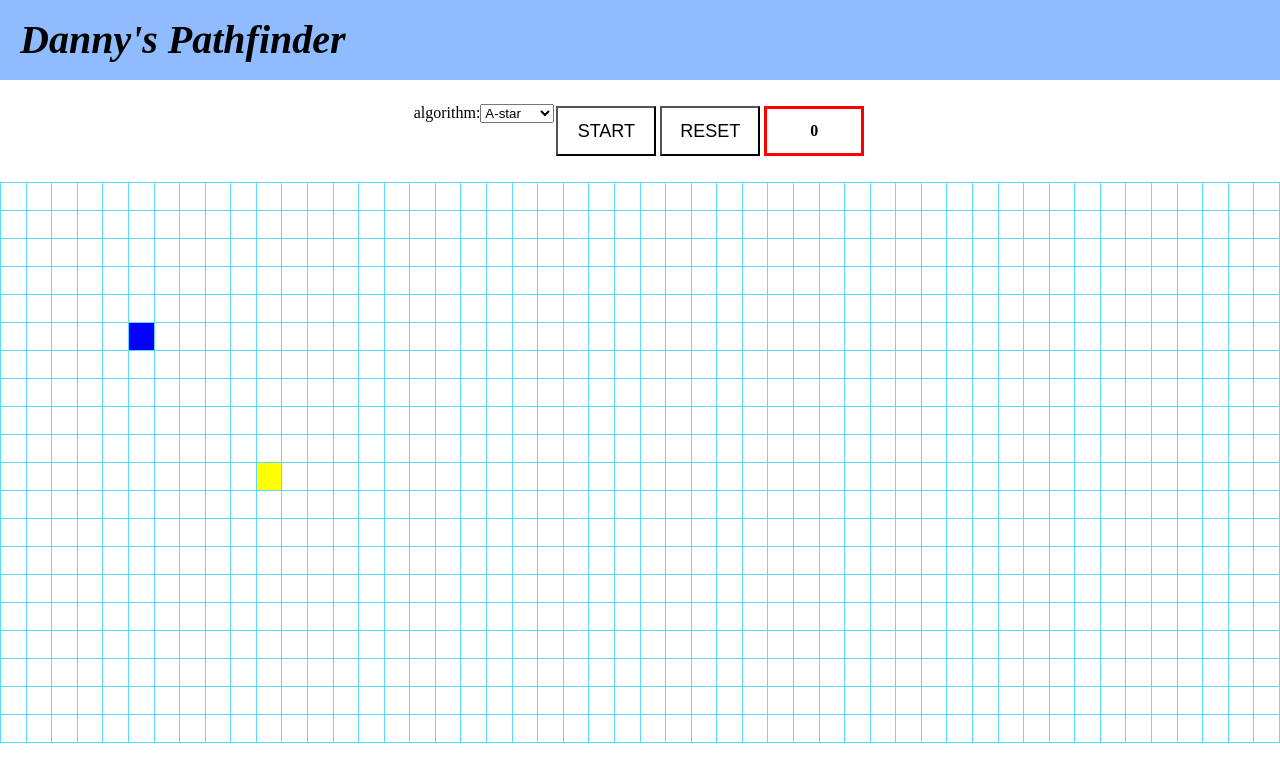
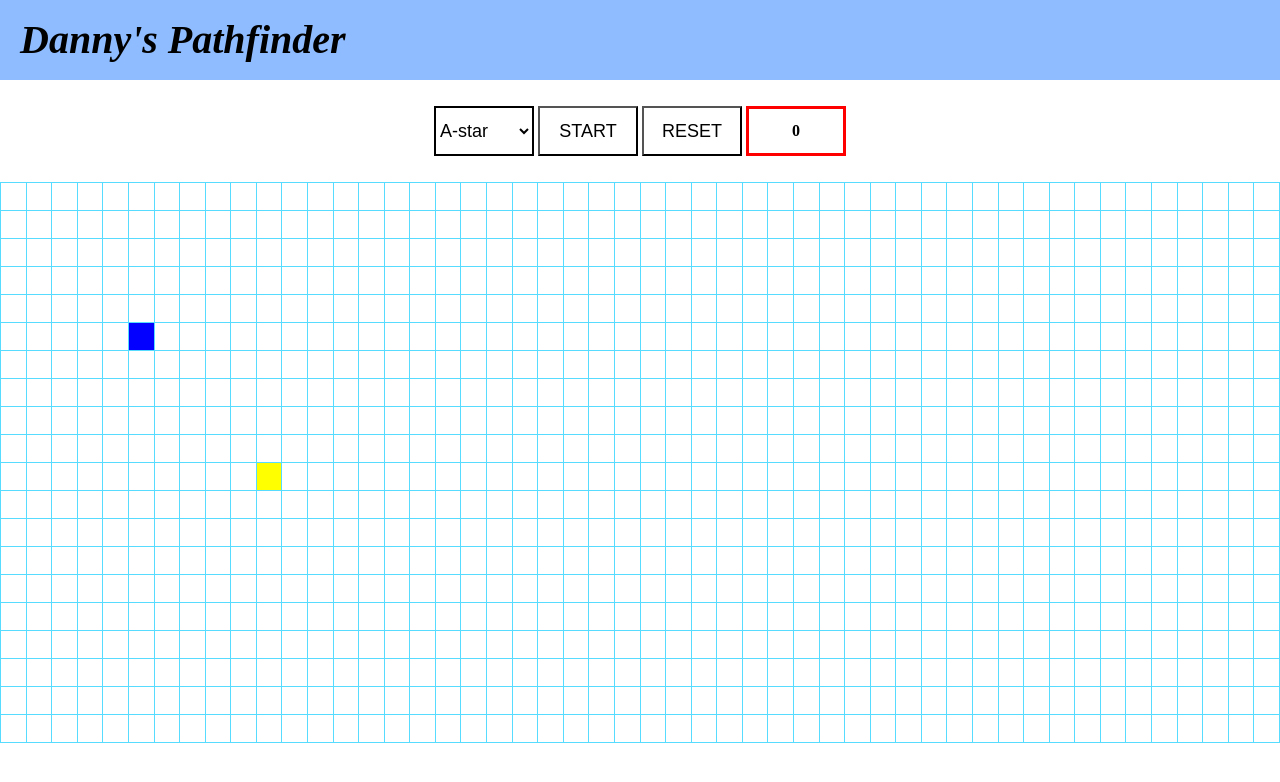
Before and after one commit to younghwanjoe/Pathfinding-Visualizer, a React app: page / in a window 1280 px wide. Shown: the top 782 px of the page. Built offline with nearby package versions, Linux system fonts and the light colour scheme.

Commit message:
edit algorithm selector layout

```diff
--- a/src/components/Controller.js
+++ b/src/components/Controller.js
@@ -37,8 +37,8 @@ const AlgorithmDropBox = ({ onChange }) => {
     return (
         <div className="button-wrap">
             <form>
-                <label htmlFor="algorithm">algorithm:</label>
-                <select name="algorithm" onChange={onChange}>
+                {/* <label htmlFor="algorithm">algorithm:</label> */}
+                <select className="select-container" name="algorithm" onChange={onChange}>
                     <option value="A-star">A-star</option>
                     <option value="Daijkstra">Daijkstra</option>
                 </select>
--- a/src/scss/Controller.scss
+++ b/src/scss/Controller.scss
@@ -9,7 +9,7 @@
         display: flex;
     }
     .button-wrap {
-        .button {
+        .button, .select-container {
             width: 100px;
             height: 50px;
             font-size: 18px;
@@ -51,4 +51,7 @@
             align-self: center;
         }
     }
+    .select-container {
+        border: 2px solid black;
+    }
 }
```
